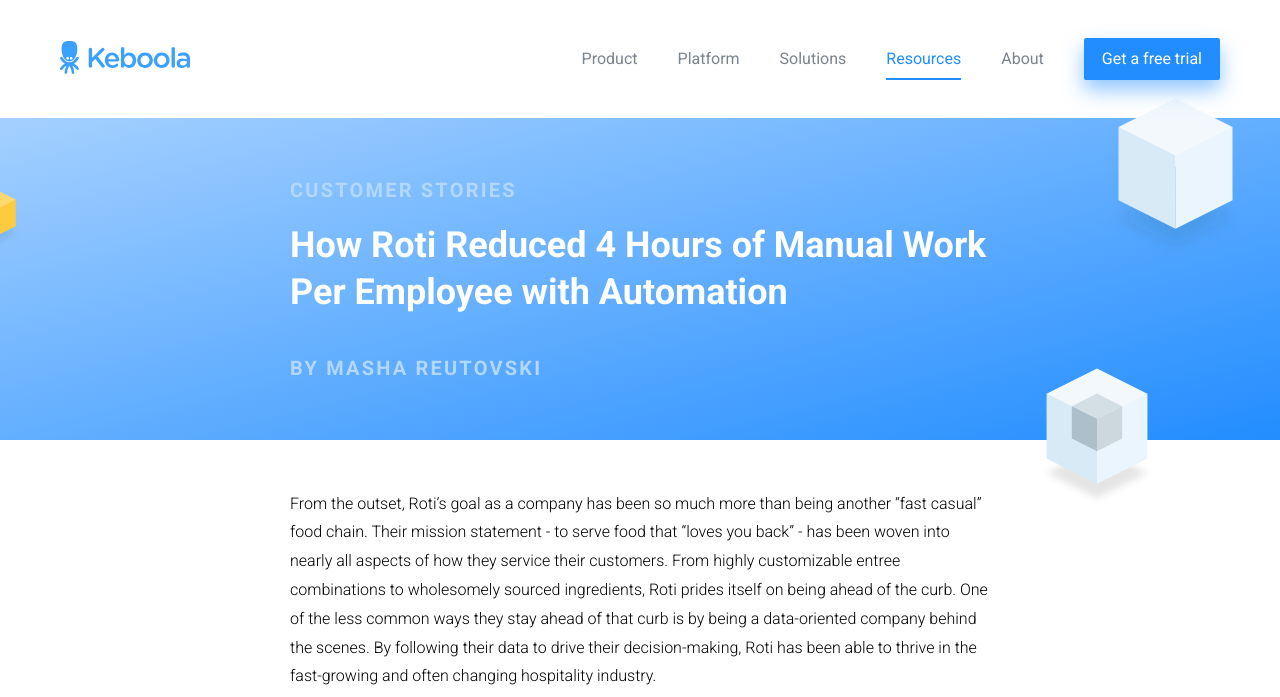
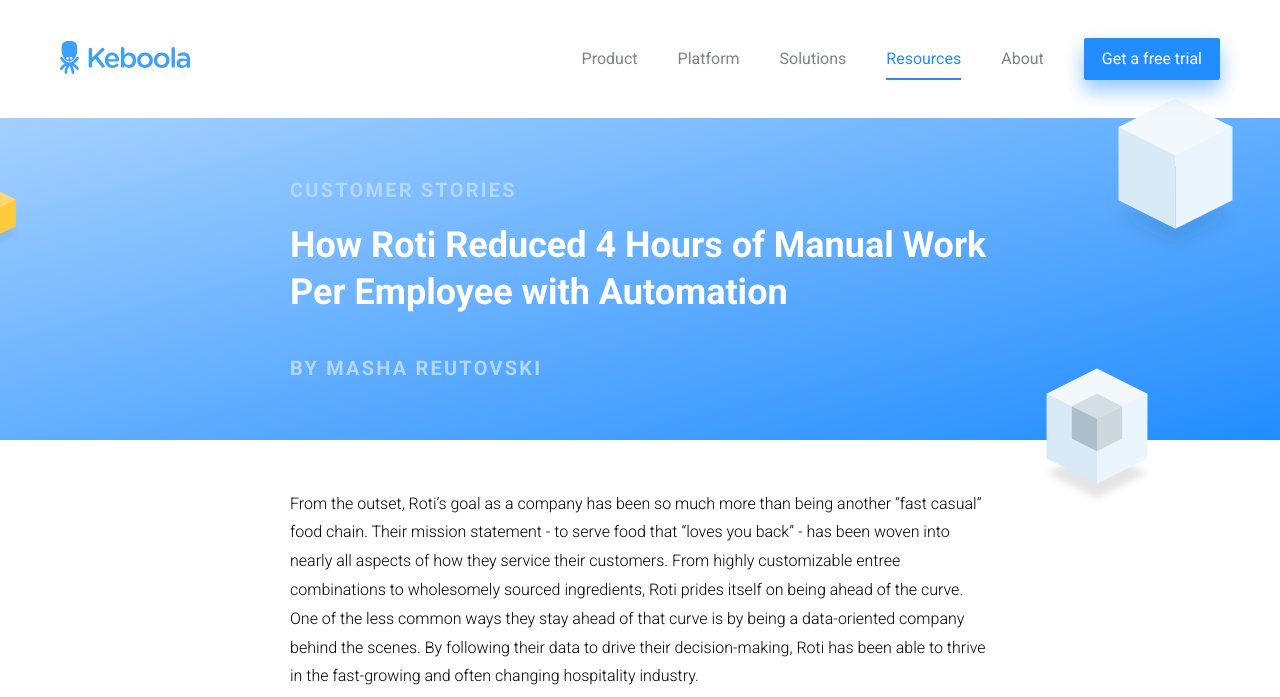
Before and after one commit to keboola/website, a Jekyll site: the page built from _customer-stories/jeff-miller-from-roti-modern-mediterranean-cooking-big-data-with-love-for-mediterranean-cuisine.md, in a window 1280 px wide and 900 px high, cut to the strip 0-697 px from the top of the window. Built offline with Jekyll 4.4.1, drawn with Linux system fonts in a browser that asks for light colours; nearby versions of some CDN libraries; a script that is not in the unit is left out; some of the changed text lies outside the part shown.

Commit message:
Update from Forestry.io Masha Reutovski updated _customer-stories/jeff-miller-from-roti-modern-mediterranean-cooking-big-data-with-love-for-mediterranean-cuisine.md

```diff
--- a/_customer-stories/jeff-miller-from-roti-modern-mediterranean-cooking-big-data-with-love-for-mediterranean-cuisine.md
+++ b/_customer-stories/jeff-miller-from-roti-modern-mediterranean-cooking-big-data-with-love-for-mediterranean-cuisine.md
@@ -7,7 +7,7 @@
 background-image: "/uploads/JAM Headshot.JPG"
 
 ---
-From the outset, Roti’s goal as a company has been so much more than being another “fast casual” food chain. Their mission statement - to serve food that “loves you back” - has been woven into nearly all aspects of how they service their customers. From highly customizable entree combinations to wholesomely sourced ingredients, Roti prides itself on being ahead of the curb. One of the less common ways they stay ahead of that curb is by being a data-oriented company behind the scenes. By following their data to drive their decision-making, Roti has been able to thrive in the fast-growing and often changing hospitality industry.
+From the outset, Roti’s goal as a company has been so much more than being another “fast casual” food chain. Their mission statement - to serve food that “loves you back” - has been woven into nearly all aspects of how they service their customers. From highly customizable entree combinations to wholesomely sourced ingredients, Roti prides itself on being ahead of the curve. One of the less common ways they stay ahead of that curve is by being a data-oriented company behind the scenes. By following their data to drive their decision-making, Roti has been able to thrive in the fast-growing and often changing hospitality industry.
 
 [![](/uploads/rollover-food2.jpg)](https://roti.com/)
 
@@ -23,11 +23,9 @@
 
 Absolutely. Technology nowadays is really around the insights in the culture and the innovation that you can bring from a differentiation perspective, free from a brand. It’s definitely nothing like twenty years ago when you had only desktop support, broken networks, all the bits and bytes, etc. We are at a different level today.
 
-
 **What was the original business objective of your cooperation with Keboola?**
 
 At the very beginning, we needed to capture customers‘ feedback and put it all into a single spot. Only this way can we understand how the feedback is influenced by location, people, and experience. Thanks to Keboola, we’ve got business insights. We enabled people to take that feedback from a corporate level and act upon it at the restaurant level.
-
 
 **Nowadays you use Keboola as a data hub for all your data. Why did you decide to do so? Can you describe what data management looked like at Roti before you started using Keboola?**
 
@@ -53,13 +51,10 @@
 
 Machine learning and AI. The insights are kind of becoming the machine-driven part. A machine is getting smarter and smarter by listening and learning about how your restaurant is performing. It will eventually get smart enough to recognize that a restaurant in an urban area has different performance than a restaurant in a suburban area. And that’s the power that I see – the machine is always listening, learning and evolving.
 
-
-**A Breakdown of Roti’s Wins With Keboola
-**We at Keboola have been proud and excited to help Roti reach the next level in their mission - through the power of data. Since bringing Keboola on, we’ve helped Roti achieve the following:
+\**A Breakdown of Roti’s Wins With Keboola
+\**We at Keboola have been proud and excited to help Roti reach the next level in their mission - through the power of data. Since bringing Keboola on, we’ve helped Roti achieve the following:
 
 * Shaving off nearly 4 hours of manual work per employee through automation.
-
-
 * Linking data insights with the Sales team for improved business relations.
 * Giving employees at the General Management level access to performance analytics on sales and labor.
 * Helped Roti customers connect with the brand digitally through feedback surveys, and quantified that feedback for analysis.
```
